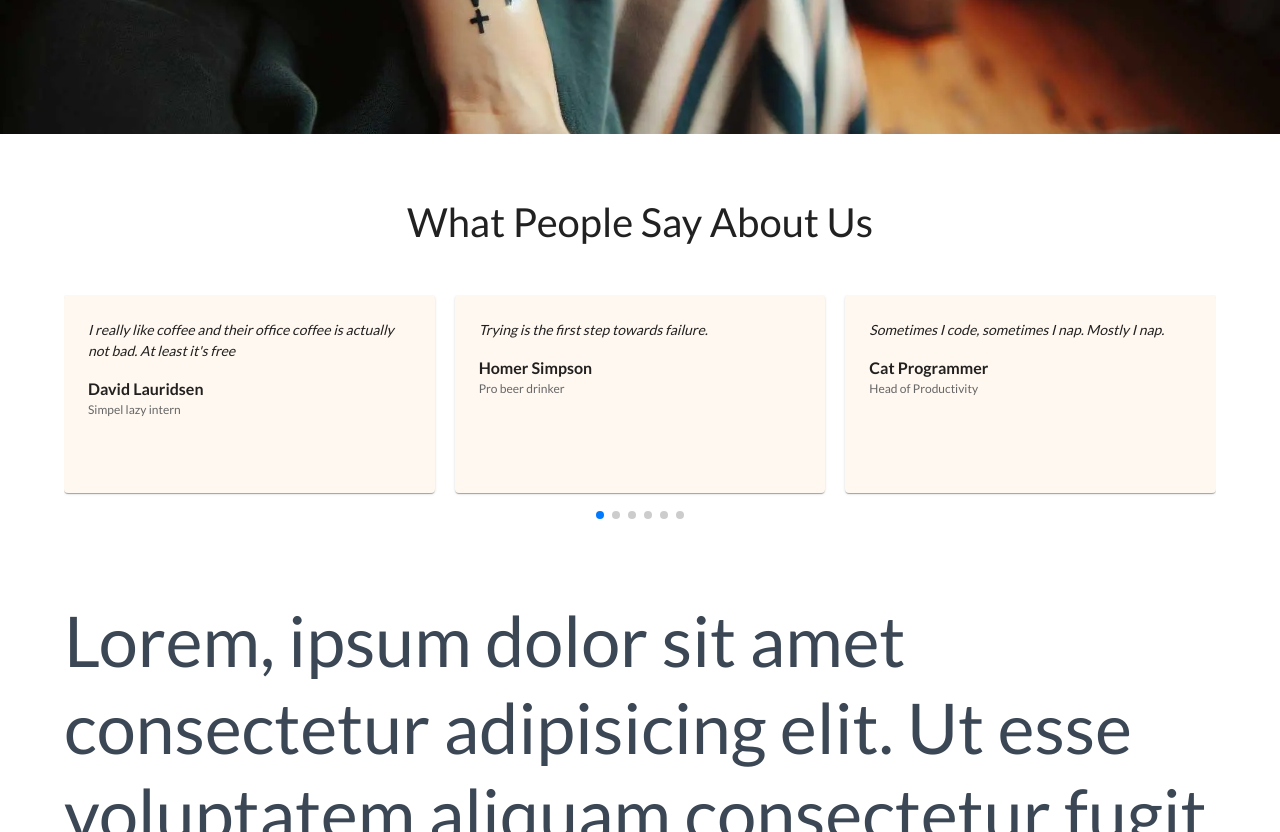
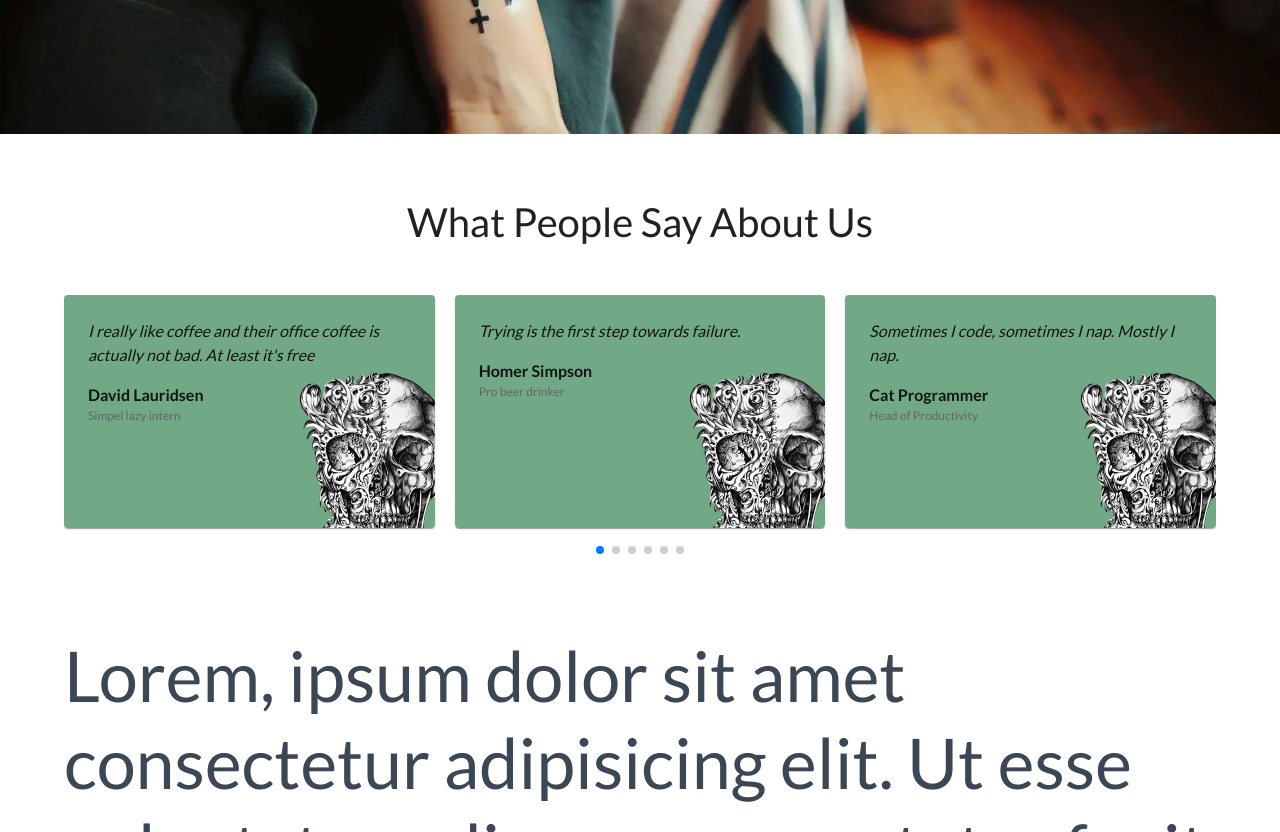
Before and after one commit to Hakkotako/customizable-headless, a Next.js app: page / in a window 1280 px wide. Shown: the part 460-1292 px from the top of the page. Built offline with nearby package versions, Linux system fonts and the light colour scheme.

Commit message:
SliderComp update

```diff
--- a/src/app/page.tsx
+++ b/src/app/page.tsx
@@ -3,6 +3,7 @@ import heroData from "@/data/hero.json";
 import Review from "@/components/Review";
 import SliderComp from "@/components/SliderComp";
 import testimonials from "../data/testimonials.json";
+import { bgBG } from "@mui/material/locale";
 
 
 export default function Home() {
@@ -15,7 +16,7 @@ export default function Home() {
         ctaLink={heroData.ctaLink}
         backgroundImage={heroData.backgroundImage}
       />
-      <SliderComp testimonials={testimonials}/>
+      <SliderComp testimonials={testimonials} bgPic="Skull.png"/>
       <Review />
     </main>
   );
--- a/src/components/SliderComp.tsx
+++ b/src/components/SliderComp.tsx
@@ -1,5 +1,5 @@
 "use client";
-import { Card, Typography, Container } from "@mui/material";
+import { Card, Typography, Container, Box } from "@mui/material";
 import { Swiper, SwiperSlide } from "swiper/react";
 import { Pagination, Autoplay } from "swiper/modules";
 
@@ -15,9 +15,10 @@ export type TestimonialsData = {
 type SliderCompProps = {
   testimonials: TestimonialsData[];
   title?: string;
+  bgPic?: string;
 };
 
-export default function SliderComp({ testimonials, title }: SliderCompProps) {
+export default function SliderComp({ testimonials, title, bgPic }: SliderCompProps) {
   return (
     <Container maxWidth="lg" sx={{ py: 8, position: "relative", overflow: "hidden" }}>
       <Typography
@@ -46,21 +47,39 @@ export default function SliderComp({ testimonials, title }: SliderCompProps) {
             <Card
               sx={{
                 p: 3,
-                backgroundColor: "#FFF8F0",
-                minHeight: 150,
+                backgroundColor: "#1f7540a1",
+                height: 185,
+                position: "relative",
+                overflow: "hidden"
               }}
             >
-              <Typography sx={{ fontSize: "14px", mb: 2, fontStyle: "italic", lineHeight: 1.5 }}>
+              <Typography sx={{ fontSize: "16px", mb: 2, fontStyle: "italic", lineHeight: 1.5 }}>
                 {t.quote}
               </Typography>
               <Typography sx={{ fontWeight: 600 }}>{t.name}</Typography>
               <Typography sx={{ fontSize: "12px", color: "#666" }}>
                 {t.title}
               </Typography>
+
+               {bgPic && (
+                <Box
+                  sx={{
+                    position: "absolute",
+                    bottom: -50,
+                    right: -40,
+                    pointerEvents: "none",
+                    width: 200,
+                    height: "auto",
+                  }}
+                >
+                  <img src={bgPic} alt="Background" style={{ width: "100%" }} />
+                </Box>
+              )}
             </Card>
           </SwiperSlide>
         ))}
       </Swiper>
+
     </Container>
   );
 }
```
Also changed, not shown: public/Skull.png (added).
